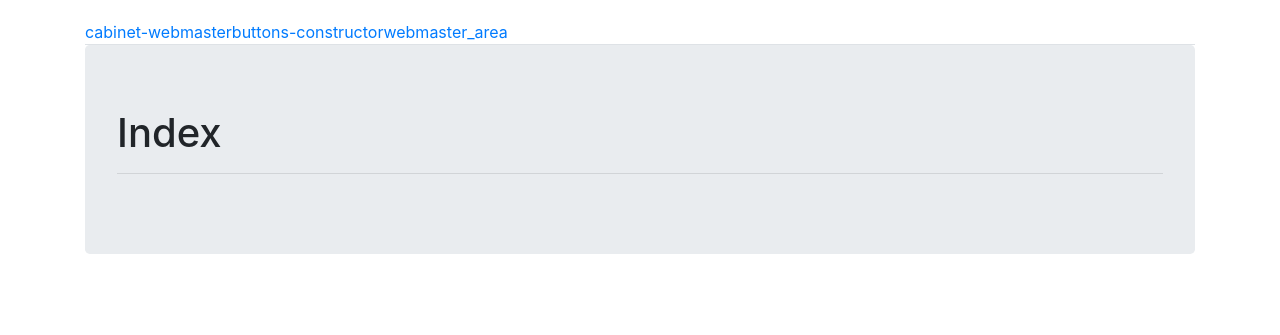
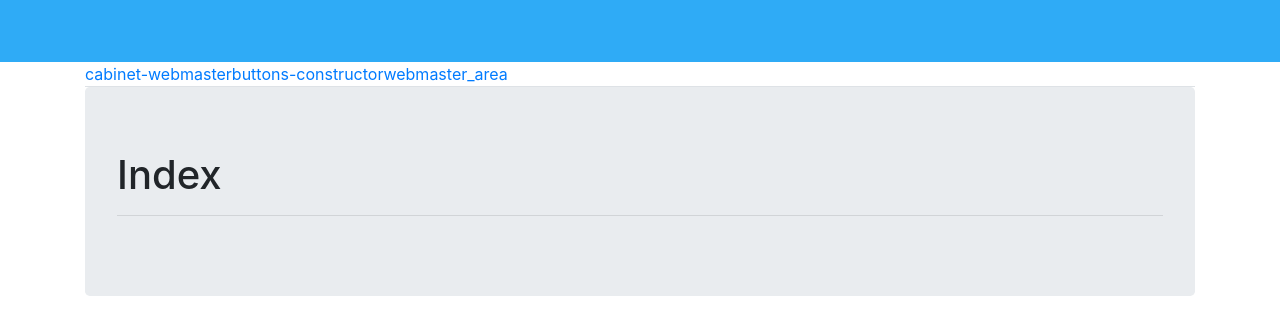
Before and after one commit to sharewall/share, a Django app: page /cabinet-webmaster/ in a window 1280 px wide. Shown: the top 335 px of the page. Run offline with Django 3.2, Linux system fonts and the light colour scheme; parts of the project's set-up code (start-up, migrations or seed data) failed here and were passed over; some libraries are stand-ins or nearby versions.

Commit message:
modif header.html

```diff
--- a/templates/header.html
+++ b/templates/header.html
@@ -13,7 +13,7 @@
 
     <!-- Bootstrap core CSS -->
     <link href="{% static "bootstrap-3.3.6-dist/css/bootstrap.min.css" %}" rel="stylesheet">
-
+    <link href="{% static "sharewall-template/css/header.css" %}" rel="stylesheet">
     <!-- HTML5 shim and Respond.js for IE8 support of HTML5 elements and media queries -->
     <!--[if lt IE 9]>
 script src="https://oss.maxcdn.com/html5shiv/3.7.2/html5shiv.min.js"></script>
@@ -47,6 +47,9 @@ script src="https://oss.maxcdn.com/html5shiv/3.7.2/html5shiv.min.js"></script>
       })
     });
   </script>
+    <div id="header" class="bd-blue">
+
+    </div>
     <div class="container">
       <!-- Main component for a primary marketing message or call to action -->
           <div id="navbar" class="">
```
